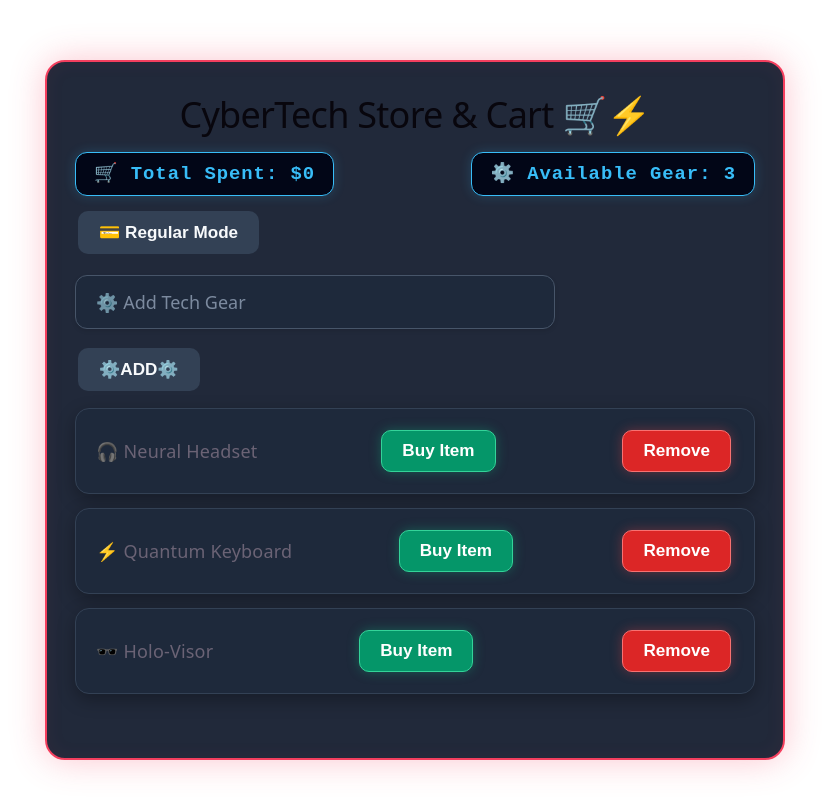
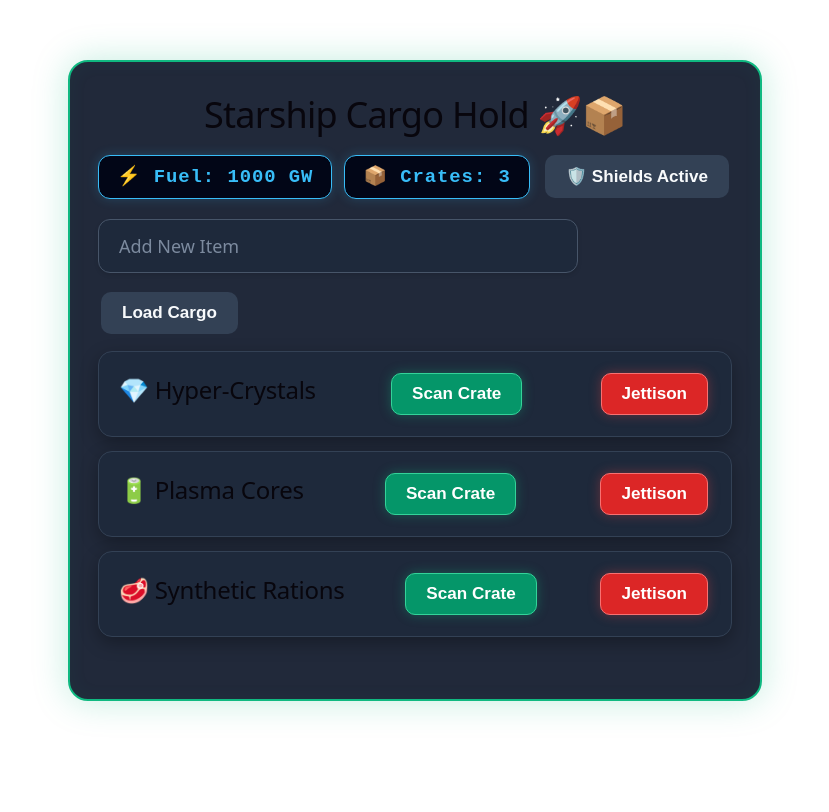
Before and after one commit to Samket1/React-, a React (Vite) app in the folder first-react-app/: page / in a window 1280 px wide. Shown: the top 812 px of the page, without its empty margins (225-1054 px from the left). Built offline with nearby package versions, Linux system fonts and the light colour scheme.

Commit message:
boss 3 won heheeeeeeee

```diff
--- a/first-react-app/src/BossChallenge.jsx
+++ b/first-react-app/src/BossChallenge.jsx
@@ -31,7 +31,8 @@ function BossChallenge() {
         </button>
       </div>
 
-      <input type='text' placeholder='Enter contract objective...' className="input-field" value={newQuest} onChange={(e) => setNewQuest(e.target.value)} />
+      <input type='text' placeholder='Enter contract objective...' className="input-field" value={newQuest}
+      onChange={(e) => setNewQuest(e.target.value)} />
       <button className='btn' onClick={() => {
         setBounties([...bounties, newQuest])
         setNewQuest("")
--- /dev/null
+++ b/first-react-app/src/CargoChallenge.jsx
@@ -0,0 +1,46 @@
+import './App.css'
+import { useState } from 'react'
+function CargoCard(props) {
+  return (
+    <div className='cyber-card'>
+      <h2>{props.items}</h2>
+      <button className='btn btn-complete' onClick={props.Scan}>Scan Crate</button>
+      <button className='btn btn-abandon' onClick={props.Jett}>Jettison</button>
+
+    </div>
+  )
+}
+function CargoChallenge() {
+  const [fuel, setFuel] = useState(1000)
+  const [shieldsUp, setShieldsUp] = useState(true)
+  const [newItemName, setNewItemName] = useState("")
+  const [cargoList, setCargoList] = useState(["💎 Hyper-Crystals", "🔋 Plasma Cores", "🥩 Synthetic Rations"])
+  return (
+    <div className={`cyber-container ${shieldsUp ? "cyber-stealth" : "cyber-combat"}`}>
+      <h1 className="header">Starship Cargo Hold 🚀📦</h1>
+      <div className='hud-row'>
+        <p className="hud-badge">⚡ Fuel: {fuel} GW</p>
+        <p className="hud-badge">📦 Crates: {cargoList.length}</p>
+        <button className='btn' onClick={() => setShieldsUp(!shieldsUp)}>
+          {shieldsUp ? "🛡️ Shields Active" : "⚠️ Shields Offline"}
+        </button>
+      </div>
+      <input type='text' placeholder='Add New Item' className='input-field' value={newItemName}
+        onChange={(e) => setNewItemName(e.target.value)} />
+      <button className='btn' onClick={() => {
+        if (newItemName !== "") {
+          setCargoList([...cargoList, newItemName])
+          setNewItemName("")
+        }
+      }
+      }>Load Cargo</button>
+      {cargoList.map((Li, index) =>
+        <CargoCard key={index} items={Li}
+          Scan={() => setFuel(Math.max(0, shieldsUp ? fuel - 50 : fuel - 100))}
+          Jett={() => setCargoList(cargoList.filter((_, i) => i !== index))}
+        />)}
+      <p className='ifZero'>{cargoList.length === 0 && "🚨 Cargo Bay Decompressed — Bay is Empty!"}</p>
+    </div >
+  )
+}
+export default CargoChallenge
--- a/first-react-app/src/main.jsx
+++ b/first-react-app/src/main.jsx
@@ -1,10 +1,10 @@
 import { StrictMode } from 'react'
 import { createRoot } from 'react-dom/client'
 import './index.css'
-import TechStoreChallenge from './TechStoreChallenge.jsx'
+import CargoChallenge from './CargoChallenge.jsx'
 
 createRoot(document.getElementById('root')).render(
   <StrictMode>
-    <TechStoreChallenge />
+    <CargoChallenge />
   </StrictMode>,
 )
```
